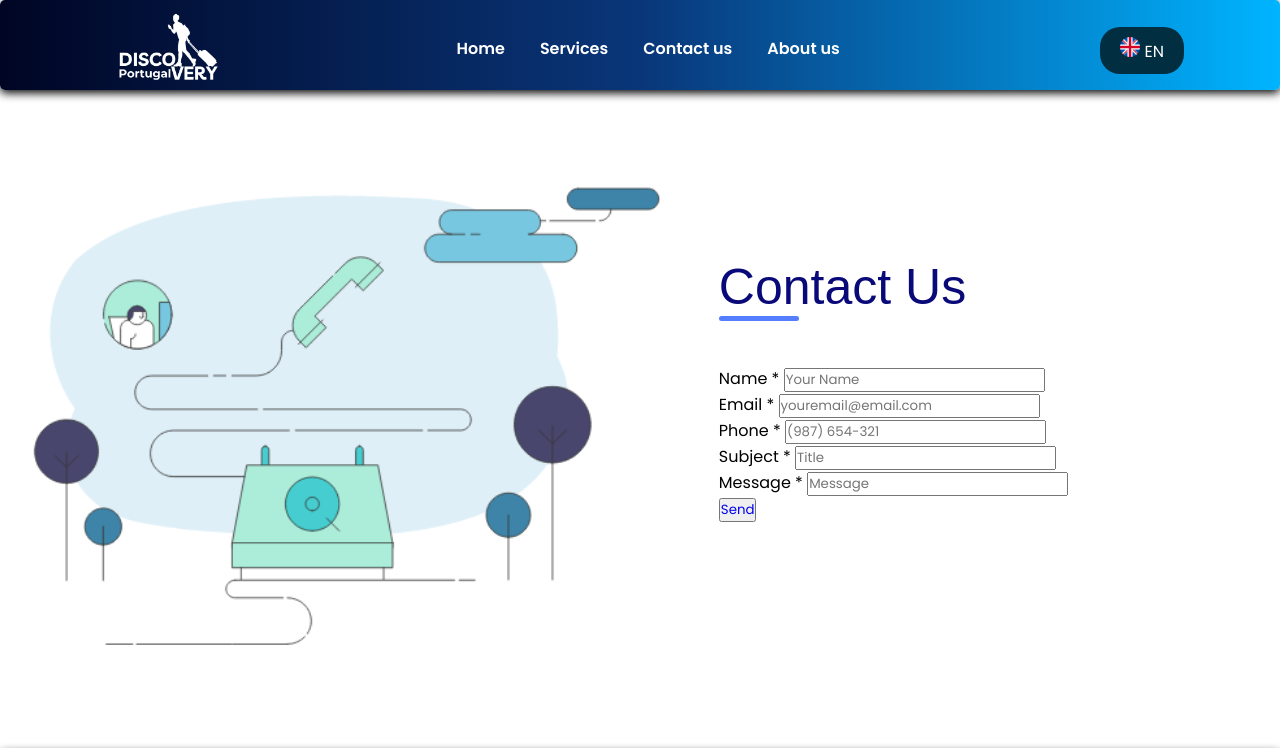
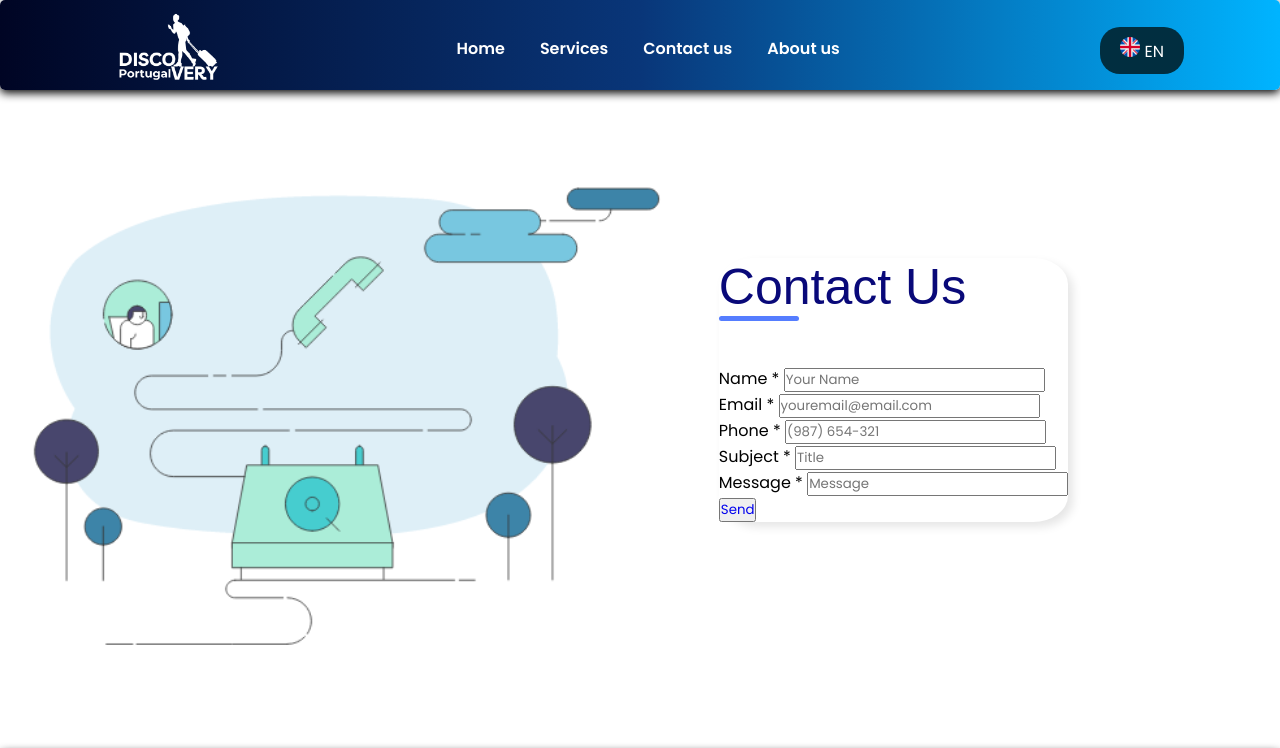
Before and after one commit to MRA-Web/dscovery-portugal, a PHP site: page /contact_us.html in a window 1280 px wide. Shown: the top 748 px of the page. Run offline with PHP 8.4, Linux system fonts and the light colour scheme.

Commit message:
up box shadow

```diff
--- a/site/style.css
+++ b/site/style.css
@@ -430,6 +430,10 @@ margin: 0.5rem 0 1.5rem;
         align-items: center;
         padding-top: 30px;
     }
+    .contact-content form{
+        border-radius: 10%;
+        box-shadow: 5px 5px 10px rgba(0, 0, 0, 0.1);
+    }
     .contact-img-content{
         margin-left: -250px;
         zoom: 130%;
@@ -437,6 +441,7 @@ margin: 0.5rem 0 1.5rem;
         justify-content: center;
         align-items: center;
     }
+
     .form-header{
         margin-bottom: 50px;
 
```
